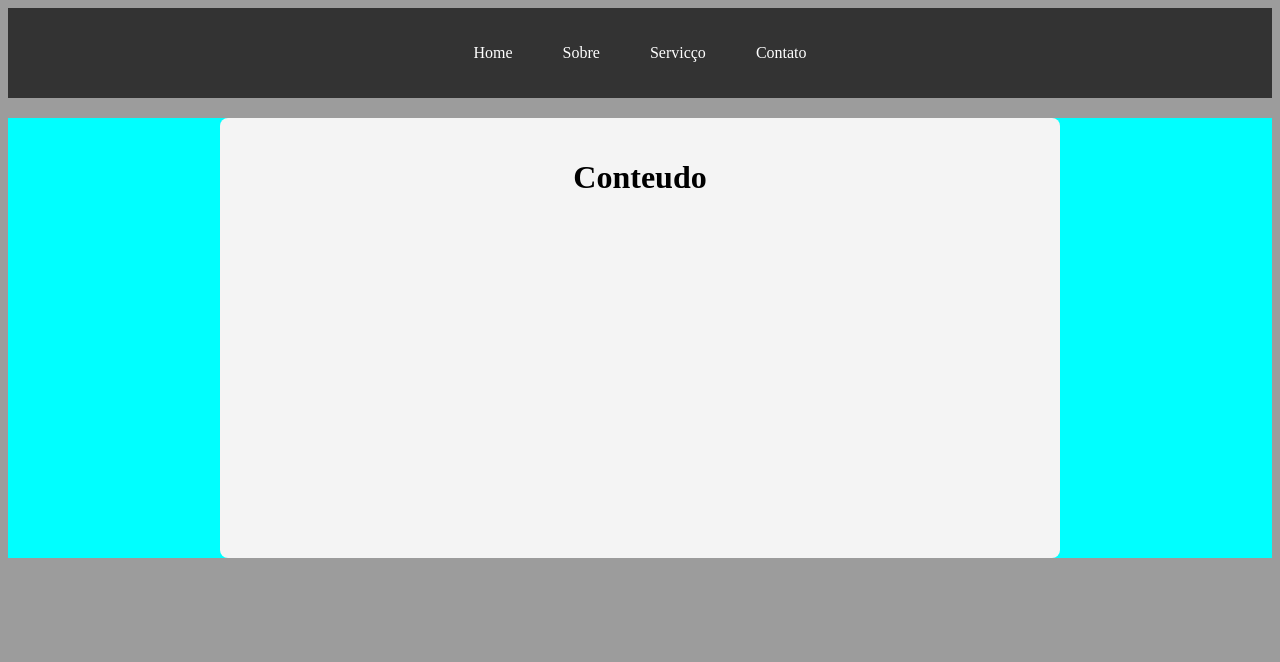
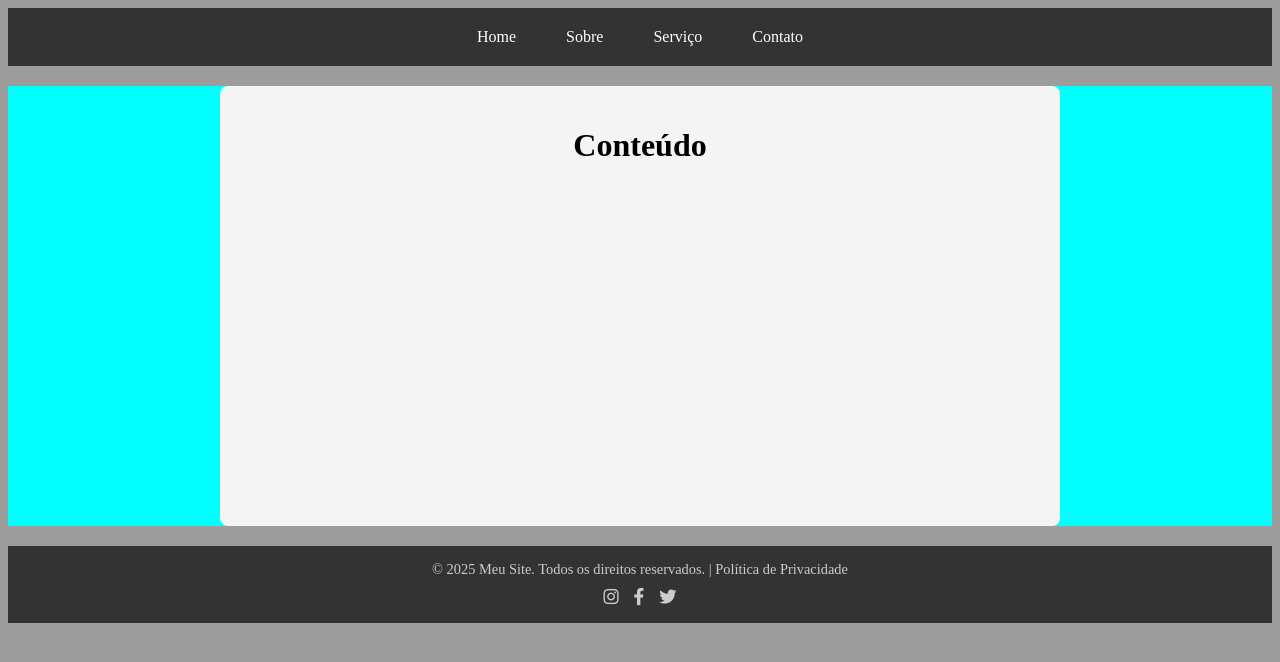
Before and after one commit to adislandev/Projetoloja, a plain HTML site: page index.html in a window 1280 px wide. Drawn offline with Linux system fonts and the light colour scheme.

Commit message:
Footer!
Foram trabalhados efeitos efeitos em hover, bem minimalista com ícones das redes sociais!

```diff
--- a/index.html
+++ b/index.html
@@ -1,44 +1,63 @@
 <!DOCTYPE html>
-<html lang="en">
+<html lang="pt-BR">
   <head>
-    <meta charset="UTF-8">
-    <meta name="viewport" content="width=device-width, initial-scale=1.0">
+    <meta charset="UTF-8" />
+    <meta name="viewport" content="width=device-width, initial-scale=1.0" />
     <title>Meu site 1</title>
+
+    <!-- Link para o Font Awesome (ícones) -->
+    <link
+      rel="stylesheet"
+      href="https://cdnjs.cloudflare.com/ajax/libs/font-awesome/6.4.0/css/all.min.css"
+    />
+
     <style>
-        body{
+      body {
         background-color: rgb(156, 156, 156);
       }
-        .container{
+
+      .container {
         background-color: aqua;
         text-align: center;
+      }
 
-        }
       nav {
         background-color: #333;
         color: white;
         padding: 10px 0;
       }
+
       nav a {
         color: white;
         text-decoration: none;
         padding: 10px 15px;
         transition: background-color 0.3s;
       }
-        ul{
+
+      nav a:hover {
+        background-color: #555;
+        border-radius: 5px;
+      }
+
+      ul {
         list-style-type: none;
         padding: 0;
+        margin: 0;
       }
+
       header {
         background-color: #333;
         color: white;
         padding: 10px 0;
         text-align: center;
       }
+
       nav ul {
         display: flex;
         justify-content: center;
         gap: 20px;
       }
+
       .conteudo {
         background-color: #f4f4f4;
         padding: 20px;
@@ -48,28 +67,85 @@
         height: 400px;
       }
 
+      footer {
+        background-color: #333;
+        color: #ccc;
+        text-align: center;
+        padding: 15px 0;
+        font-size: 0.9em;
+        margin-top: 20px;
+      }
 
+      footer p {
+        margin: 0 0 10px 0;
+      }
+
+      footer a {
+        color: #ccc;
+        text-decoration: none;
+        transition: color 0.3s, transform 0.3s;
+      }
+
+      footer a:hover {
+        color: white;
+        text-decoration: underline;
+      }
+
+      .social-icons {
+        display: flex;
+        justify-content: center;
+        gap: 15px;
+        margin-top: 10px;
+      }
+
+      .social-icons .icon {
+        display: inline-block;
+        color: #ccc;
+        font-size: 1.2em;
+        transition: transform 0.3s, color 0.3s;
+      }
+
+      .social-icons .icon:hover {
+        color: white;
+        transform: scale(1.2);
+      }
     </style>
   </head>
+
   <body>
     <header>
       <nav>
         <ul>
           <li><a href="#">Home</a></li>
           <li><a href="#">Sobre</a></li>
-                <li><a href="#">Servicço</a></li>
+          <li><a href="#">Serviço</a></li>
           <li><a href="#">Contato</a></li>
         </ul>
       </nav>
     </header>
 
-
     <div class="container">
       <div class="conteudo">
-            <h1>Conteudo</h1>
+        <h1>Conteúdo</h1>
+      </div>
     </div>
 
-
+    <footer>
+      <p>
+        &copy; 2025 Meu Site. Todos os direitos reservados. |
+        <a href="#">Política de Privacidade</a>
+      </p>
+      <div class="social-icons">
+        <a href="#" class="icon instagram" aria-label="Instagram"
+          ><i class="fab fa-instagram"></i
+        ></a>
+        <a href="#" class="icon facebook" aria-label="Facebook"
+          ><i class="fab fa-facebook-f"></i
+        ></a>
+        <a href="#" class="icon twitter" aria-label="Twitter"
+          ><i class="fab fa-twitter"></i
+        ></a>
       </div>
+    </footer>
   </body>
 </html>
```
Also changed, not shown: 1 other file. Lines whose indentation alone changed are shown as unchanged.
